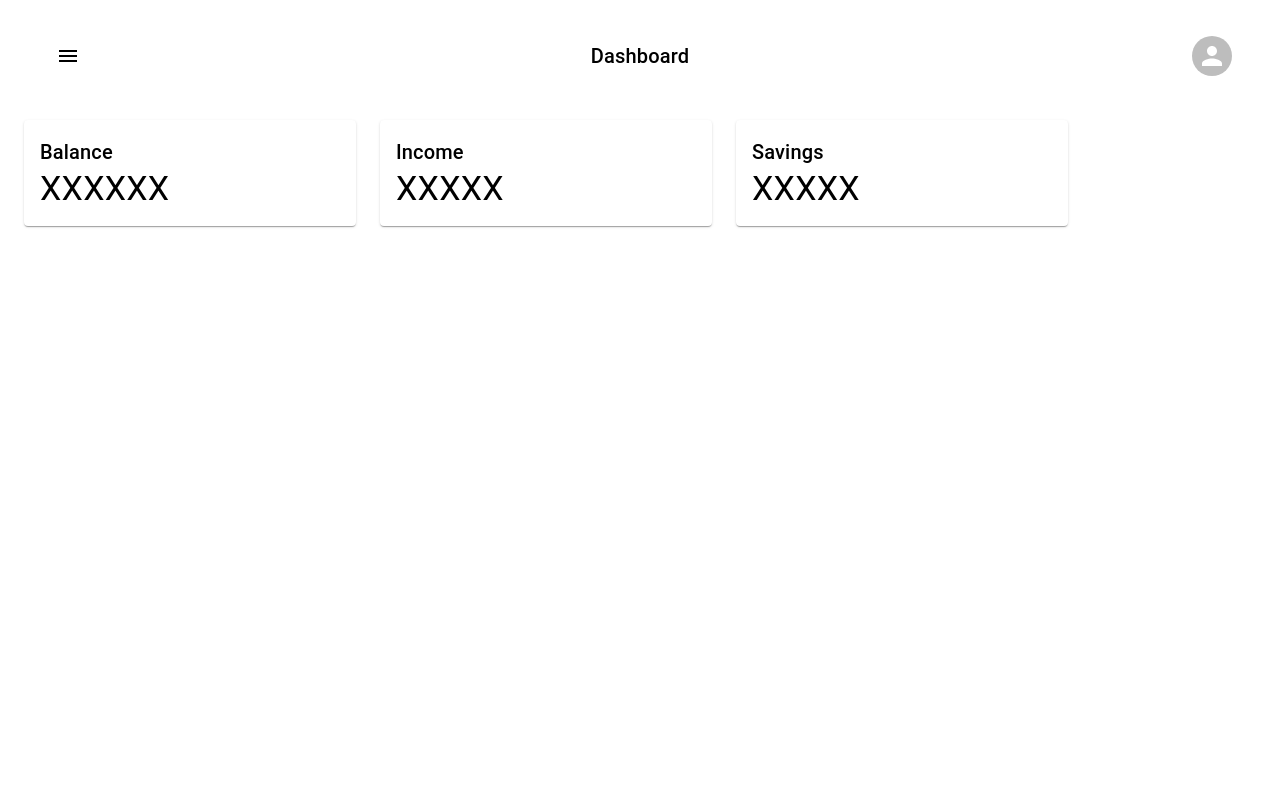
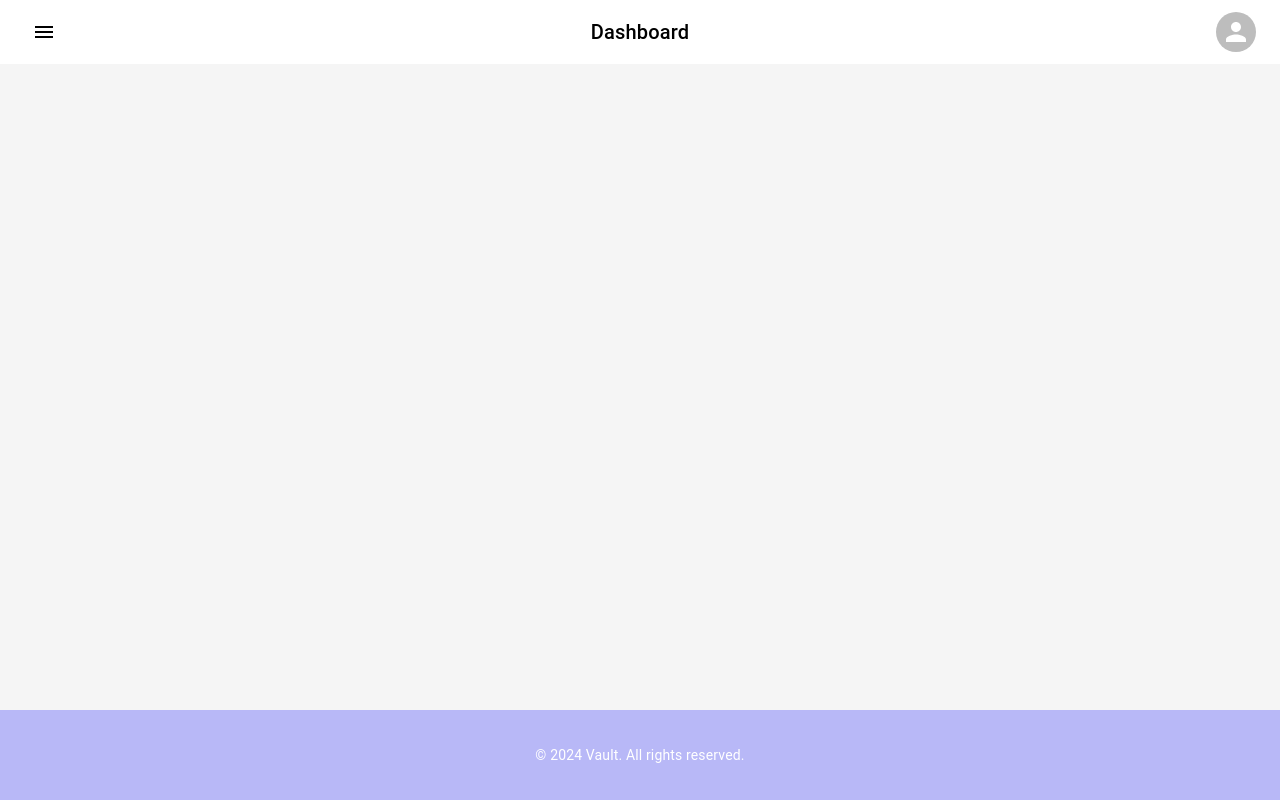
Before and after one commit to kaang457/vault, a React (Create React App) app: page /dashboard in a window 1280 px wide. Built offline with nearby package versions, Linux system fonts and the light colour scheme; the HTML template or start-up script is replaced by a standard one.

Commit message:
wp grubuna yazdığım şeyler 28.11.24 03:27 son hali

```diff
--- /dev/null
+++ b/src/Accounts.js
@@ -0,0 +1,217 @@
+import React, { useState } from "react";
+import {
+  Box,
+  Typography,
+  IconButton,
+  SwipeableDrawer,
+  AppBar,
+  Toolbar,
+  Avatar,
+} from "@mui/material";
+import {
+  Dashboard as DashboardIcon,
+  AccountBalanceWallet,
+  BarChart,
+  Person,
+  Settings,
+  SwapHoriz,
+  Notifications,
+  Payments,
+  Logout,
+  Menu as MenuIcon,
+} from "@mui/icons-material";
+import DarkModeIcon from "@mui/icons-material/DarkMode";
+import LightModeIcon from "@mui/icons-material/LightMode";
+import logo from "./assets/logo.png";
+import { useNavigate } from "react-router-dom";
+
+const Accounts = () => {
+  const [darkMode, setDarkMode] = useState(false);
+  const [drawerOpen, setDrawerOpen] = useState(false);
+  const navigate = useNavigate();
+
+  const handleDarkModeToggle = () => {
+    setDarkMode((prevMode) => !prevMode);
+  };
+
+  const toggleDrawer = (open) => () => {
+    setDrawerOpen(open);
+  };
+
+  const accounts = [
+    { accountNumber: "XXXXX", accountType: "XXXXX", balance: "$XXXXX" },
+    { accountNumber: "XXXXX", accountType: "XXXXX", balance: "$XXXXX" },
+    { accountNumber: "XXXXX", accountType: "XXXXX", balance: "$XXXXX" },
+  ];
+
+  return (
+    <Box
+      sx={{
+        display: "flex",
+        height: "100vh",
+        overflow: "hidden", // Sayfa taşmasını önler
+        backgroundColor: darkMode ? "#121212" : "#f5f5f5",
+        color: darkMode ? "#f5f5f5" : "#000",
+      }}
+    >
+      {/* Sidebar - Swipeable Drawer */}
+      <SwipeableDrawer
+        anchor="left"
+        open={drawerOpen}
+        onClose={toggleDrawer(false)}
+        onOpen={toggleDrawer(true)}
+        sx={{
+          "& .MuiDrawer-paper": {
+            width: 240,
+            backgroundColor: darkMode ? "#333" : "#B8B8F7",
+            color: darkMode ? "#f5f5f5" : "#ffffff",
+          },
+        }}
+      >
+        {/* Logo */}
+        <Box
+          sx={{
+            display: "flex",
+            justifyContent: "center",
+            alignItems: "center",
+            padding: "16px",
+            marginBottom: "16px",
+          }}
+        >
+          <Box
+            component="img"
+            src={logo}
+            alt="Logo"
+            sx={{
+              width: 150,
+              height: "auto",
+              filter: darkMode ? "invert(1)" : "none",
+            }}
+            onClick={() => (window.location.href = "/")}
+          />
+        </Box>
+
+
+        {/* Menu Items */}
+        {[
+          { text: "Dashboard", icon: <DashboardIcon />, top: "100px", left: "20px" ,path :"/Dashboard"},
+          { text: "Accounts", icon: <AccountBalanceWallet />, top: "160px", left: "20px",path :"/Accounts"},
+          { text: "Transfers", icon: <SwapHoriz />, top: "220px", left: "20px",path :"/Transfers"},
+          { text: "Payments", icon: <Payments />, top: "280px", left: "20px",path :"/Payments"},
+          { text: "Analytics", icon: <BarChart />, top: "340px", left: "20px",path :"/Analytics"},
+          { text: "Notifications", icon: <Notifications />, top: "400px", left: "20px",path :"/Notifications"},
+          { text: "Profile", icon: <Person />, top: "460px", left: "20px",path :"/Profile"},
+          { text: "Settings", icon: <Settings />, top: "640px", left: "20px",path :"/Settings"},
+          { text: "Logout", icon: <Logout/>, top: "700px", left: "20px",path :"/" },
+        ].map((item, index) => (
+          <Box
+            key={index}
+            onClick={() => navigate(item.path)}
+            sx={{
+              position: "absolute",
+              top: item.top,
+              left: item.left,
+              display: "flex",
+              alignItems: "center",
+              gap: 2,
+              padding: "12px 16px",
+              backgroundColor: darkMode ? "#444" : "#B8B8F7",
+              color: darkMode ? "#f5f5f5" : "#ffffff",
+              borderRadius: "8px",
+              cursor: "pointer",
+              "&:hover": {
+                backgroundColor: darkMode ? "#555" : "#a3a3d3",
+              },
+            }}
+
+          >
+            {item.icon}
+            <Typography>{item.text}</Typography>
+          </Box>
+        ))}
+
+        {/* Dark Mode Toggle */}
+        <Box
+          sx={{
+            position: "absolute",
+            bottom: 20,
+            left: 20,
+          }}
+        >
+          <IconButton onClick={handleDarkModeToggle}>
+            {darkMode ? (
+              <LightModeIcon sx={{ color: "#f5f5f5" }} />
+            ) : (
+              <DarkModeIcon sx={{ color: "#000" }} />
+            )}
+          </IconButton>
+        </Box>
+      </SwipeableDrawer>
+
+            <Box
+        component="main"
+        sx={{
+          flexGrow: 1,
+          display: "flex",
+          flexDirection: "column",
+          height: "100%",
+          backgroundColor: darkMode ? "#121212" : "#ffffff",
+        }}
+      >
+        {/* App Bar */}
+        <AppBar
+          position="static"
+          color="transparent"
+          elevation={0}
+          sx={{
+            backgroundColor: darkMode ? "#121212" : "#ffffff",
+            color: darkMode ? "#f5f5f5" : "#000",
+          }}
+        >
+          <Toolbar sx={{ justifyContent: "space-between" }}>
+            <IconButton onClick={toggleDrawer(true)}>
+              <MenuIcon
+                sx={{
+                  color: darkMode ? "#f5f5f5" : "#000",
+                }}
+              />
+            </IconButton>
+            <Typography variant="h6">Accounts</Typography>
+            <Avatar />
+          </Toolbar>
+        </AppBar>
+
+        {/* Content Area */}
+        <Box
+          sx={{
+            flexGrow: 1,
+            padding: "16px",
+          }}
+        >
+          <Typography></Typography>
+        </Box>
+
+        {/* Footer */}
+        <Box
+          sx={{
+            width: "100%",
+            padding: "35px 0",
+            textAlign: "center",
+            backgroundColor: darkMode ? "#333" : "#B8B8F7",
+          }}
+        >
+          <Typography
+            variant="body2"
+            sx={{
+              color: darkMode ? "#f5f5f5" : "#ffffff",
+            }}
+          >
+            © 2024 Vault. All rights reserved.
+          </Typography>
+        </Box>
+      </Box>
+      </Box>
+  );
+};
+
+export default Accounts;
--- a/src/App.js
+++ b/src/App.js
@@ -6,6 +6,7 @@ import Signup from './SignUp';
 import Dashboard from './Dashboard';
 import AboutPage from './AboutPage'; // Yeni About Page
 import ContactPage from './ContactPage'; // Yeni About Page
+import Accounts from './Accounts';
 
 
 const App = () => {
@@ -17,6 +18,7 @@ const App = () => {
         <Route path="/dashboard" element={<Dashboard />} />
         <Route path="/AboutPage" element={<AboutPage />} />
         <Route path="/ContactPage" element={<ContactPage />} />
+        <Route path="/Accounts" element={<Accounts />} />
         {/* Login ve Signup sayfaları */}
         <Route path="/login" element={<Login />} />
         <Route path="/signup" element={<Signup />} />
--- a/src/Dashboard.js
+++ b/src/Dashboard.js
@@ -1,13 +1,13 @@
 import React, { useState } from "react";
 import {
   Box,
+  Typography,
+  IconButton,
+  Paper,
+  SwipeableDrawer,
   AppBar,
   Toolbar,
-  Typography,
   Avatar,
-  Paper,
-  IconButton,
-  SwipeableDrawer,
 } from "@mui/material";
 import {
   Menu as MenuIcon,
@@ -22,13 +22,14 @@ import {
   Logout,
 } from "@mui/icons-material";
 import DarkModeIcon from "@mui/icons-material/DarkMode";
+import LightModeIcon from "@mui/icons-material/LightMode";
 import logo from "./assets/logo.png";
 import { useNavigate } from "react-router-dom";
+
 const Dashboard = () => {
   const [darkMode, setDarkMode] = useState(false);
   const [drawerOpen, setDrawerOpen] = useState(false);
   const navigate = useNavigate();
-
 
   const handleDarkModeToggle = () => {
     setDarkMode((prevMode) => !prevMode);
@@ -42,115 +43,13 @@ const Dashboard = () => {
     <Box
       sx={{
         display: "flex",
-        height: "100vh",
+        minHeight: "100vh",
         backgroundColor: darkMode ? "#121212" : "#f5f5f5",
         color: darkMode ? "#f5f5f5" : "#000",
+        flexDirection: "column",
       }}
     >
-      {/* Swipeable Drawer */}
-      <SwipeableDrawer
-        anchor="left"
-        open={drawerOpen}
-        onClose={toggleDrawer(false)}
-        onOpen={toggleDrawer(true)}
-        sx={{
-          "& .MuiDrawer-paper": {
-            width: 240,
-            backgroundColor: darkMode ? "#333" : "#B8B8F7",
-            color: darkMode ? "#f5f5f5" : "#ffffff",
-            position: "relative",
-          },
-        }}
-      >
-        {/* Logo */}
-        <Box
-          sx={{
-            display: "flex",
-            justifyContent: "center",
-            alignItems: "center",
-            padding: "16px",
-            marginBottom: "16px",
-          }}
-        >
-          <Box
-            component="img"
-            src={logo}
-            alt="Logo"
-            sx={{
-              width: 150,
-              height: "auto",
-              filter: darkMode ? "invert(1)" : "none",
-            }}
-            onClick={() => (window.location.href = "/")}
-          />
-        </Box>
-
-        {/* Menu Items */}
-        {[
-          { text: "Dashboard", icon: <DashboardIcon />, top: "100px", left: "20px" ,path :"/Dashboard"},
-          { text: "Accounts", icon: <AccountBalanceWallet />, top: "160px", left: "20px",path :"/Accounts"},
-          { text: "Transfers", icon: <SwapHoriz />, top: "220px", left: "20px",path :"/Transfers"},
-          { text: "Payments", icon: <Payments />, top: "280px", left: "20px",path :"/Payments"},
-          { text: "Analytics", icon: <BarChart />, top: "340px", left: "20px",path :"/Analytics"},
-          { text: "Notifications", icon: <Notifications />, top: "400px", left: "20px",path :"/Notifications"},
-          { text: "Profile", icon: <Person />, top: "460px", left: "20px",path :"/Profile"},
-          { text: "Settings", icon: <Settings />, top: "640px", left: "20px",path :"/Settings"},
-          { text: "Logout", icon: <Logout/>, top: "700px", left: "20px",path :"/" },
-        ].map((item, index) => (
-          <Box
-            key={index}
-            onClick={() => navigate(item.path)}
-            sx={{
-              position: "absolute",
-              top: item.top,
-              left: item.left,
-              display: "flex",
-              alignItems: "center",
-              gap: 2,
-              padding: "12px 16px",
-              backgroundColor: darkMode ? "#444" : "#B8B8F7",
-              color: darkMode ? "#f5f5f5" : "#ffffff",
-              borderRadius: "8px",
-              cursor: "pointer",
-              "&:hover": {
-                backgroundColor: darkMode ? "#555" : "#a3a3d3",
-              },
-            }}
-
-          >
-            {item.icon}
-            <Typography>{item.text}</Typography>
-          </Box>
-        ))}
-
-        {/* Dark Mode Toggle */}
-        <Box
-          sx={{
-            position: "absolute",
-            bottom: 20,
-            left: 20,
-          }}
-        >
-          <IconButton onClick={handleDarkModeToggle}>
-            <DarkModeIcon
-              sx={{
-                color: darkMode ? "#f5f5f5" : "#000",
-              }}
-            />
-          </IconButton>
-        </Box>
-      </SwipeableDrawer>
-
-      {/* Main Content */}
-      <Box
-        component="main"
-        sx={{
-          flexGrow: 1,
-          padding: 3,
-          backgroundColor: darkMode ? "#121212" : "#ffffff",
-          color: darkMode ? "#f5f5f5" : "#000",
-        }}
-      >
+      {/* App Bar */}
       <AppBar
         position="static"
         color="transparent"
@@ -175,34 +74,124 @@ const Dashboard = () => {
         </Toolbar>
       </AppBar>
 
-        {/* Content Area */}
+      {/* Main Content */}
+      <Box
+        sx={{
+          flex: 1,
+          display: "flex",
+          padding: "16px",
+        }}
+      >
+        {/* Swipeable Drawer */}
+        <SwipeableDrawer
+          anchor="left"
+          open={drawerOpen}
+          onClose={toggleDrawer(false)}
+          onOpen={toggleDrawer(true)}
+          sx={{
+            "& .MuiDrawer-paper": {
+              width: 240,
+              backgroundColor: darkMode ? "#333" : "#B8B8F7",
+              color: darkMode ? "#f5f5f5" : "#ffffff",
+            },
+          }}
+        >
+          {/* Logo */}
           <Box
             sx={{
               display: "flex",
-            flexWrap: "wrap",
-            gap: 3,
-            marginTop: 4,
+              justifyContent: "center",
+              alignItems: "center",
+              padding: "16px",
+              marginBottom: "16px",
             }}
           >
-          {[{ title: "Balance", value: "XXXXXX" }, { title: "Income", value: "XXXXX" }, { title: "Savings", value: "XXXXX" }].map(
-            (card, index) => (
-              <Paper
+            <Box
+              component="img"
+              src={logo}
+              alt="Logo"
+              sx={{
+                width: 150,
+                height: "auto",
+                filter: darkMode ? "invert(1)" : "none",
+              }}
+              onClick={() => navigate("/")}
+            />
+          </Box>
+
+          {/* Menu Items */}
+          {[
+            { text: "Dashboard", icon: <DashboardIcon />, path: "/Dashboard" },
+            { text: "Accounts", icon: <AccountBalanceWallet />, path: "/Accounts" },
+            { text: "Transfers", icon: <SwapHoriz />, path: "/Transfers" },
+            { text: "Payments", icon: <Payments />, path: "/Payments" },
+            { text: "Analytics", icon: <BarChart />, path: "/Analytics" },
+            { text: "Notifications", icon: <Notifications />, path: "/Notifications" },
+            { text: "Profile", icon: <Person />, path: "/Profile" },
+            { text: "Settings", icon: <Settings />, path: "/Settings" },
+            { text: "Logout", icon: <Logout />, path: "/" },
+          ].map((item, index) => (
+            <Box
               key={index}
+              onClick={() => navigate(item.path)}
               sx={{
-                  flex: "1 1 calc(33.333% - 16px)",
-                  padding: 2,
-                  minWidth: 240,
-                  maxWidth: 300,
-                  backgroundColor: darkMode ? "#333" : "#fff",
-                  color: darkMode ? "#f5f5f5" : "#000",
+                display: "flex",
+                alignItems: "center",
+                gap: 2,
+                padding: "12px 16px",
+                backgroundColor: darkMode ? "#444" : "#B8B8F7",
+                color: darkMode ? "#f5f5f5" : "#ffffff",
+                borderRadius: "8px",
+                cursor: "pointer",
+                marginBottom: "8px",
+                "&:hover": {
+                  backgroundColor: darkMode ? "#555" : "#a3a3d3",
+                },
               }}
             >
-                <Typography variant="h6">{card.title}</Typography>
-                <Typography variant="h4">{card.value}</Typography>
-              </Paper>
-            )
+              {item.icon}
+              <Typography>{item.text}</Typography>
+            </Box>
+          ))}
+
+          {/* Dark Mode Toggle */}
+          <Box
+            sx={{
+              position: "absolute",
+              bottom: 20,
+              left: 20,
+            }}
+          >
+            <IconButton onClick={handleDarkModeToggle}>
+              {darkMode ? (
+                <LightModeIcon sx={{ color: "#f5f5f5" }} />
+              ) : (
+                <DarkModeIcon sx={{ color: "#000" }} />
               )}
+            </IconButton>
           </Box>
+        </SwipeableDrawer>
+
+
+      </Box>
+
+      {/* Footer */}
+      <Box
+        sx={{
+          width: "100%",
+          padding: "35px 0",
+          textAlign: "center",
+          backgroundColor: darkMode ? "#333" : "#B8B8F7",
+        }}
+      >
+        <Typography
+          variant="body2"
+          sx={{
+            color: darkMode ? "#f5f5f5" : "#ffffff",
+          }}
+        >
+          © 2024 Vault. All rights reserved.
+        </Typography>
       </Box>
     </Box>
   );
```
Lines whose indentation alone changed are shown as unchanged.
